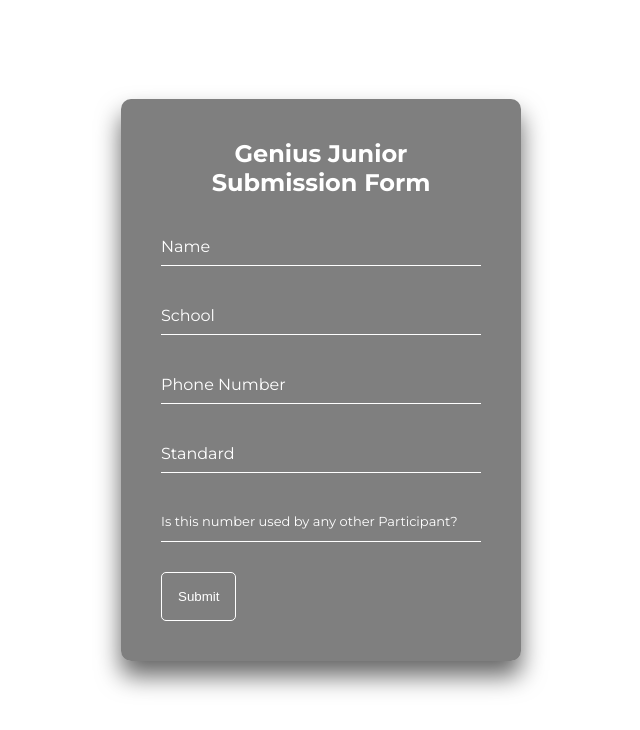
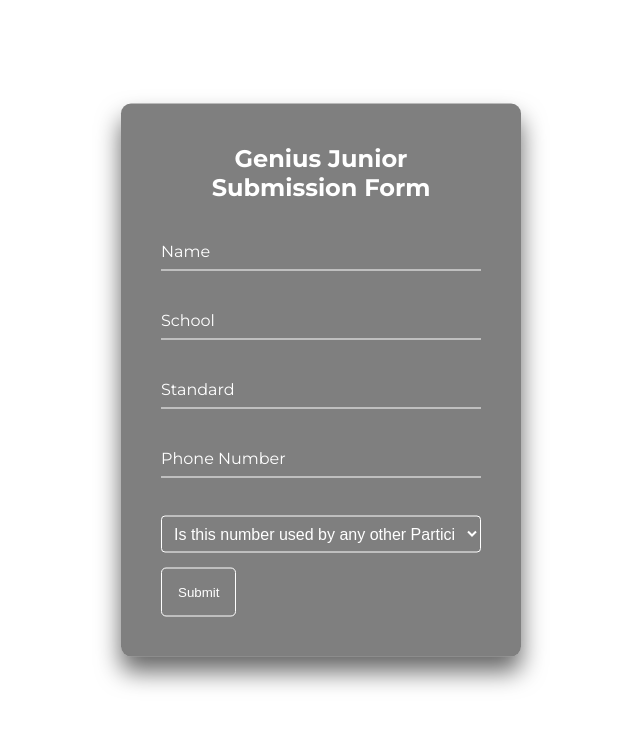
Before and after one commit to Mehmood-Deshmukh/MS-23-Genius-Junior-Certificates-Form, a plain HTML site: page index.html in a window 1280 px wide. Shown: the whole page, without its empty margins (319-959 px from the left). Drawn offline with Linux system fonts and the light colour scheme; animation ran at ten frames a second.

Commit message:
Added DropDown

```diff
--- a/css/style.css
+++ b/css/style.css
@@ -284,3 +284,21 @@ h1{
     opacity: 0;
   }
 }
+
+
+select[name="duplicate"] {
+  background-color: transparent;
+  color: white;
+  border: 1px solid white;
+  padding: 8px;
+  margin-bottom: 15px;
+  border-radius: 4px;
+  width: 100%;
+  font-size: 16px;
+  margin-top: 8px;
+}
+
+select[name="duplicate"] option {
+  background-color: rgba(0, 0, 0, 0.5);
+
+}
--- a/index.html
+++ b/index.html
@@ -23,17 +23,20 @@
           <label>School</label>
         </div>
         <div class="user-box">
-          <input type="phone" name="phone" required />
-          <label>Phone Number</label>
-        </div>
-        <div class="user-box">
           <input type="text" name="standard" required />
           <label>Standard</label>
         </div>
         <div class="user-box">
-          <input type="text" name="duplicate" required />
-          <label style="font-size: small;">Is this number used by any other Participant?</label>
+          <input type="phone" name="phone" required />
+          <label>Phone Number</label>
+        </div>
 
+        <div class="user-box">
+          <select name="duplicate" required>
+            <option value="">Is this number used by any other Participant?</option>
+            <option value="Yes">Yes</option>
+            <option value="No">No</option>
+          </select>
         </div>
         <button type="submit">Submit</button>
         <div class="loader"></div>
```
